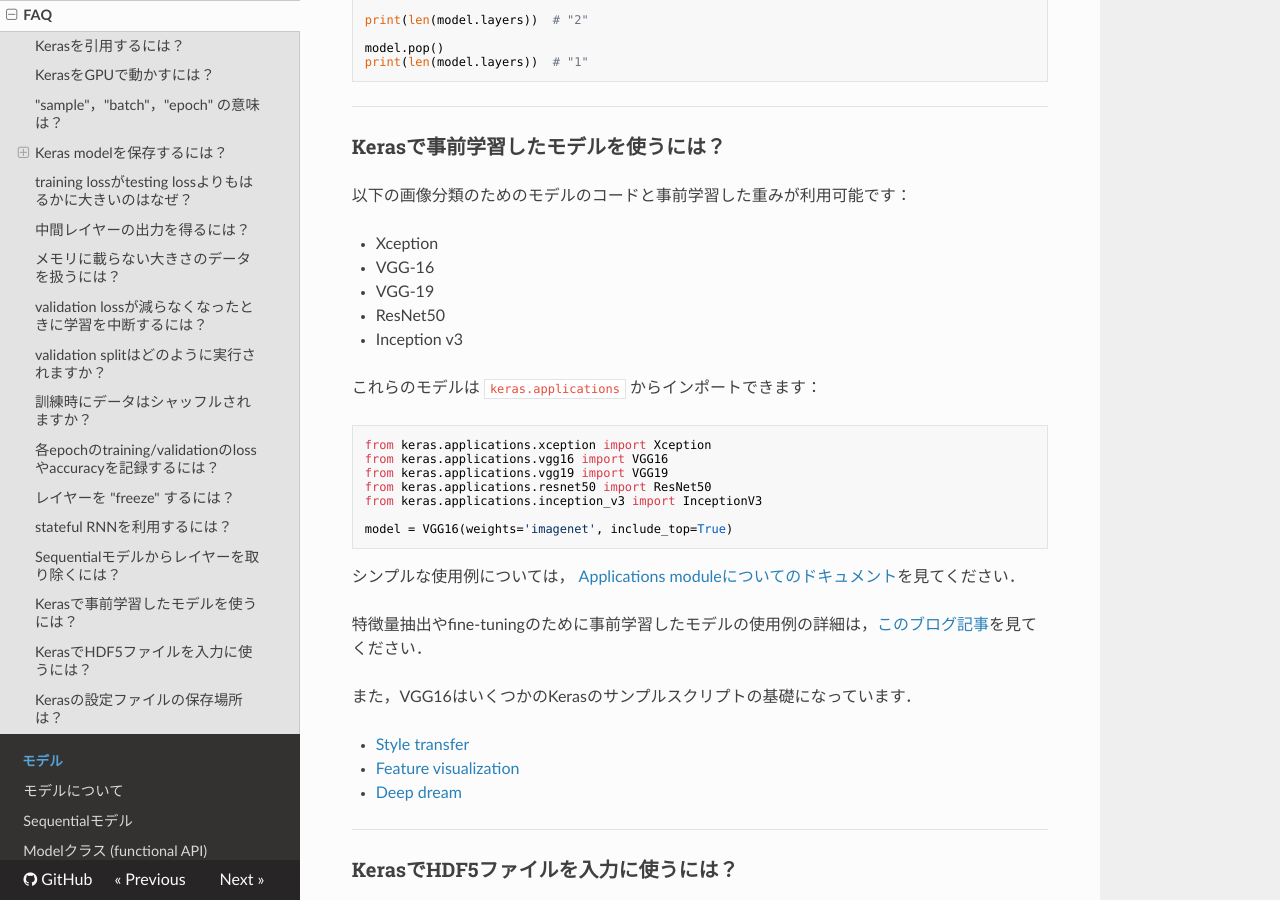
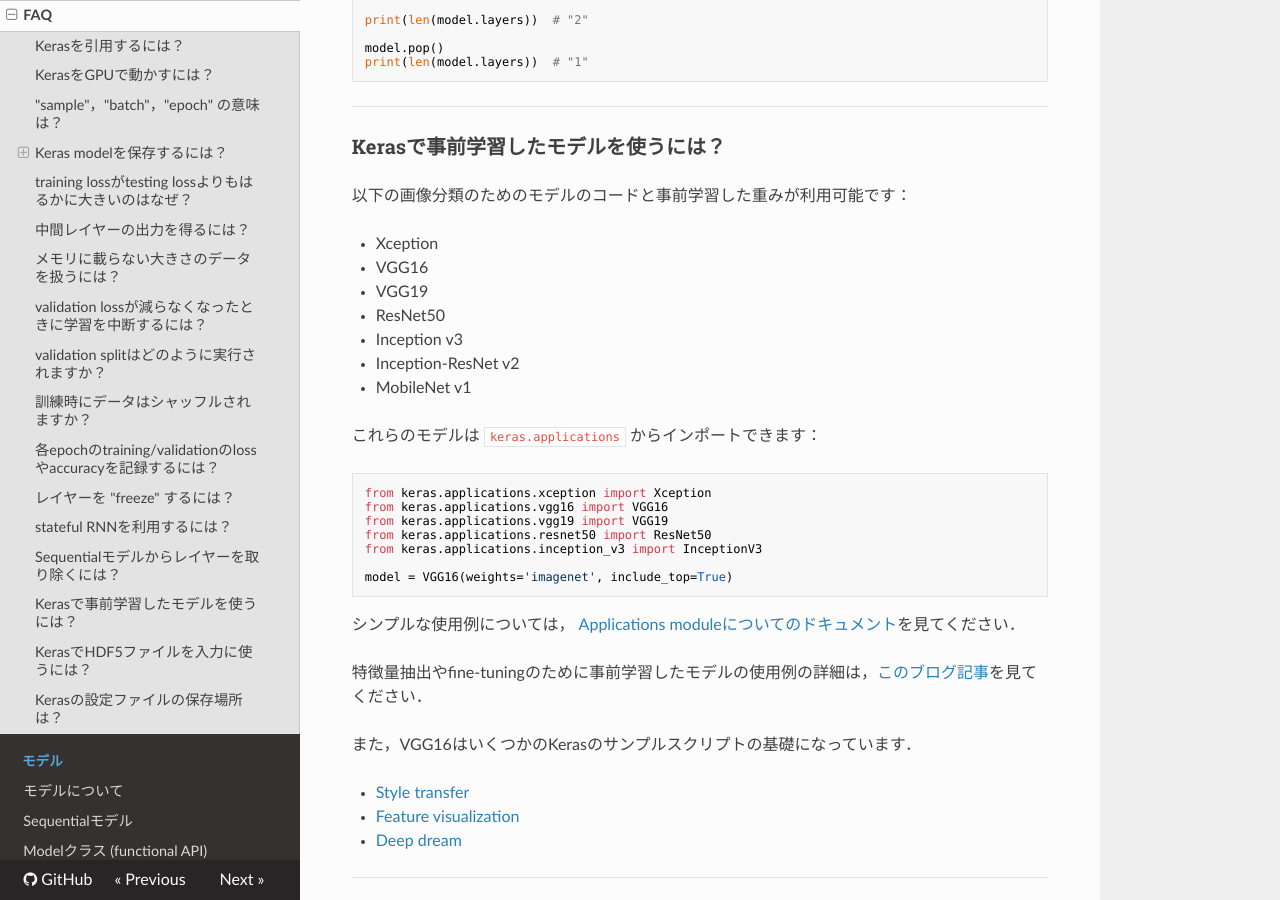
Before and after one commit to keras-team/keras-docs-ja, an MkDocs documentation site: the page built from sources/getting-started/faq.md, in a window 1280 px wide and 900 px high, scrolled down 8660 px. Built offline with MkDocs 1.6.1, drawn with Linux system fonts in a browser that asks for light colours; nearby versions of some CDN libraries; old or Windows-style settings are respelled for this version of MkDocs.

Commit message:
Add pre-trained models

```diff
--- a/sources/getting-started/faq.md
+++ b/sources/getting-started/faq.md
@@ -413,10 +413,12 @@ print(len(model.layers))  # "1"
 以下の画像分類のためのモデルのコードと事前学習した重みが利用可能です：
 
 - Xception
-- VGG-16
-- VGG-19
+- VGG16
+- VGG19
 - ResNet50
 - Inception v3
+- Inception-ResNet v2
+- MobileNet v1
 
 これらのモデルは `keras.applications` からインポートできます：
 
```
